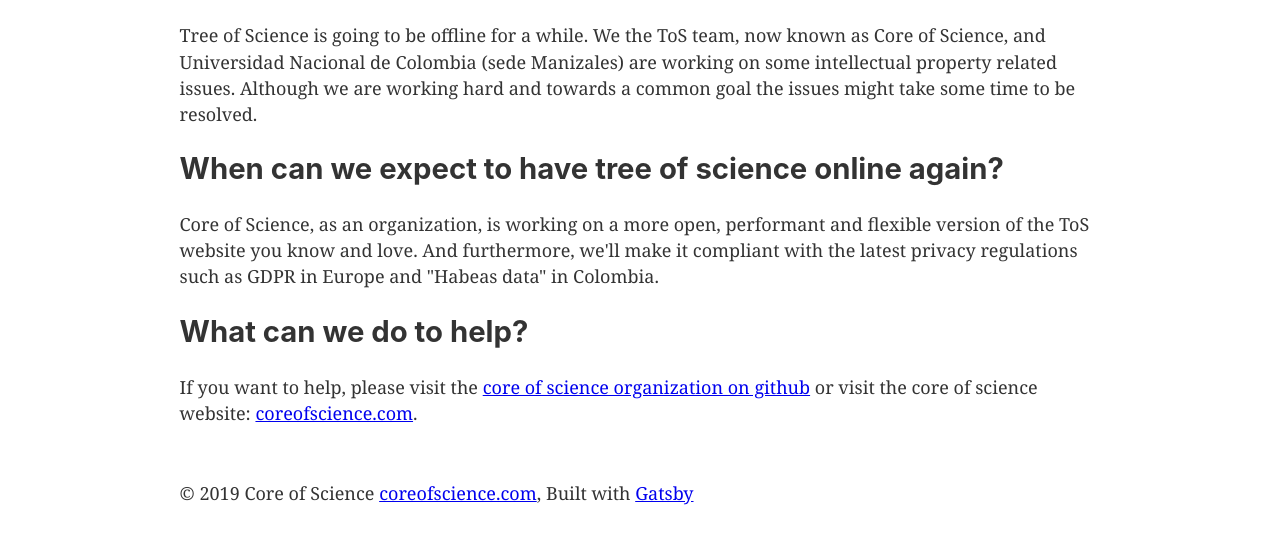
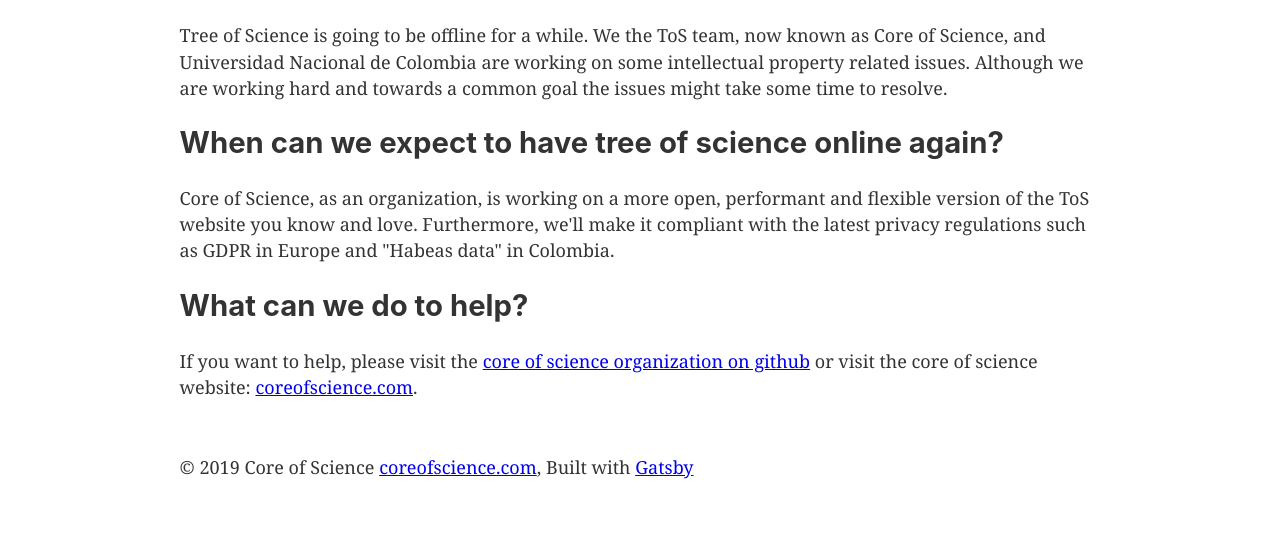
Before and after one commit to coreofscience/tos.coreofscience.com, a Gatsby site: page / in a window 1280 px wide. Shown: the part 171-714 px from the top of the page. Built offline with nearby package versions, Linux system fonts and the light colour scheme; Gatsby itself is replaced by a stand-in of ours.

Commit message:
Give final touches to the text

```diff
--- a/src/pages/index.js
+++ b/src/pages/index.js
@@ -9,17 +9,16 @@ const IndexPage = () => (
     <h1>Tree of Science is temporary offline</h1>
     <p>
       Tree of Science is going to be offline for a while. We the ToS team, now
-      known as Core of Science, and Universidad Nacional de Colombia (sede
-      Manizales) are working on some intellectual property related issues.
-      Although we are working hard and towards a common goal the issues might
-      take some time to be resolved.
+      known as Core of Science, and Universidad Nacional de Colombia are working
+      on some intellectual property related issues. Although we are working hard
+      and towards a common goal the issues might take some time to resolve.
     </p>
     <h2>When can we expect to have tree of science online again?</h2>
     <p>
       Core of Science, as an organization, is working on a more open, performant
-      and flexible version of the ToS website you know and love. And
-      furthermore, we'll make it compliant with the latest privacy regulations
-      such as GDPR in Europe and "Habeas data" in Colombia.
+      and flexible version of the ToS website you know and love. Furthermore,
+      we'll make it compliant with the latest privacy regulations such as GDPR
+      in Europe and "Habeas data" in Colombia.
     </p>
     <h2>What can we do to help?</h2>
     <p>
```
